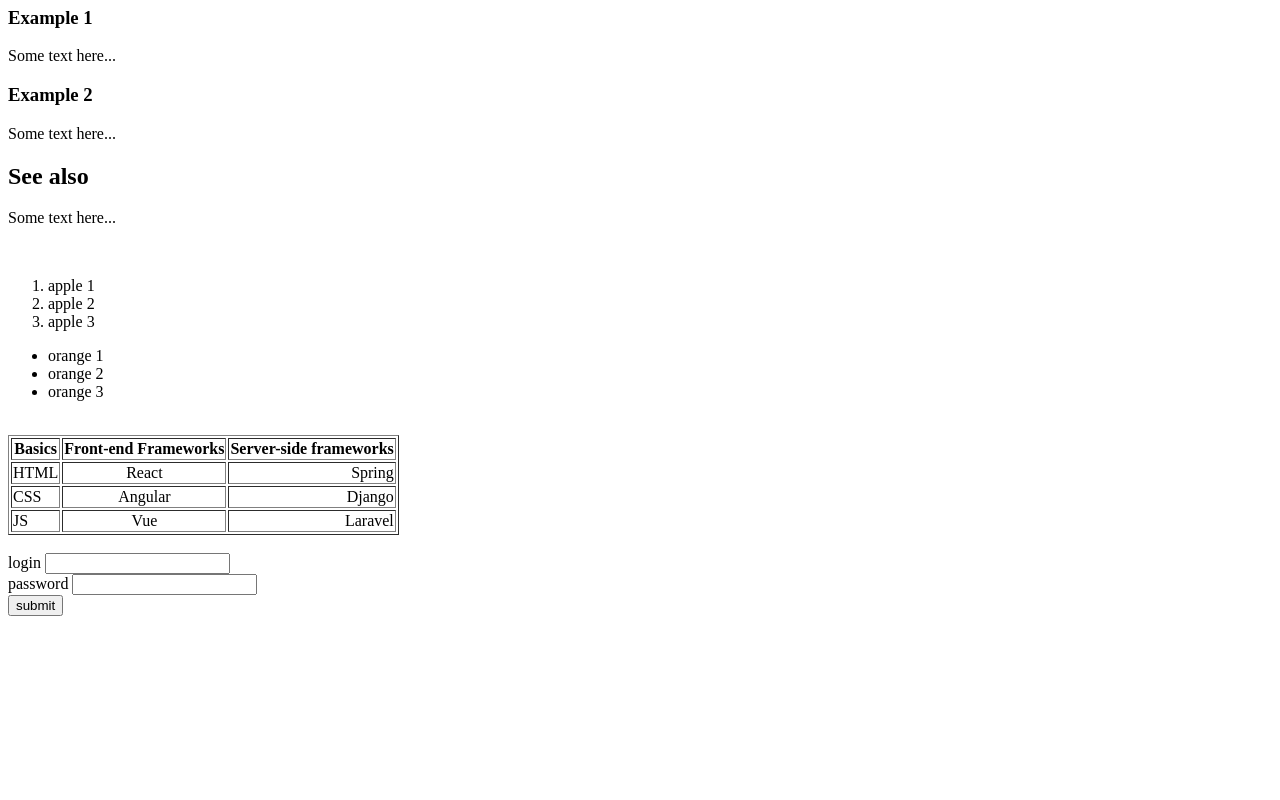
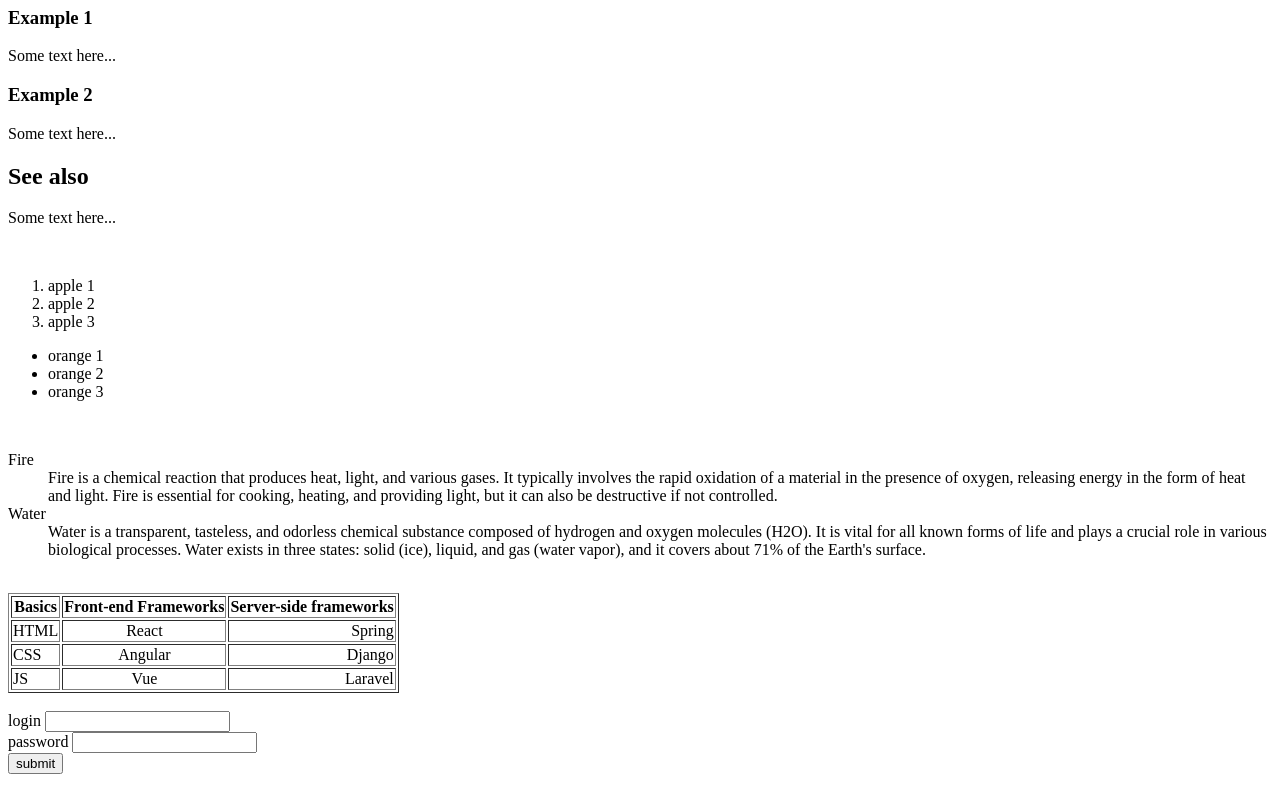
Before and after one commit to Nawaf9529/lab2-cpit405, a plain HTML site: page index.html in a window 1280 px wide. Shown: the part 959-1759 px from the top of the page. Before the commit the page ends 1601 px from the top, so only its background shows below. Drawn offline with Linux system fonts and the light colour scheme.

Commit message:
Update2 index.html

```diff
--- a/index.html
+++ b/index.html
@@ -115,6 +115,21 @@
         <li>orange 3</li>
     </ul>
     <br>
+    <dl>
+        <dt>Fire</dt>
+        <dd>Fire is a chemical reaction that produces heat, light, and various gases.
+            It typically involves the rapid oxidation of a material in the presence of oxygen,
+            releasing energy in the form of heat and light. Fire is essential for cooking, heating,
+            and providing light, but it can also be destructive if not controlled.
+        </dd>
+        <dt>Water</dt>
+        <dd>Water is a transparent, tasteless, and odorless chemical substance composed of hydrogen and oxygen molecules (H2O).
+            It is vital for all known forms of life and plays a crucial role in various biological processes.
+            Water exists in three states: solid (ice), liquid,
+            and gas (water vapor), and it covers about 71% of the Earth's surface.
+        </dd>
+    </dl>
+    <br>
     <table border="1">
         <tr>
             <th>Basics</th>
```
